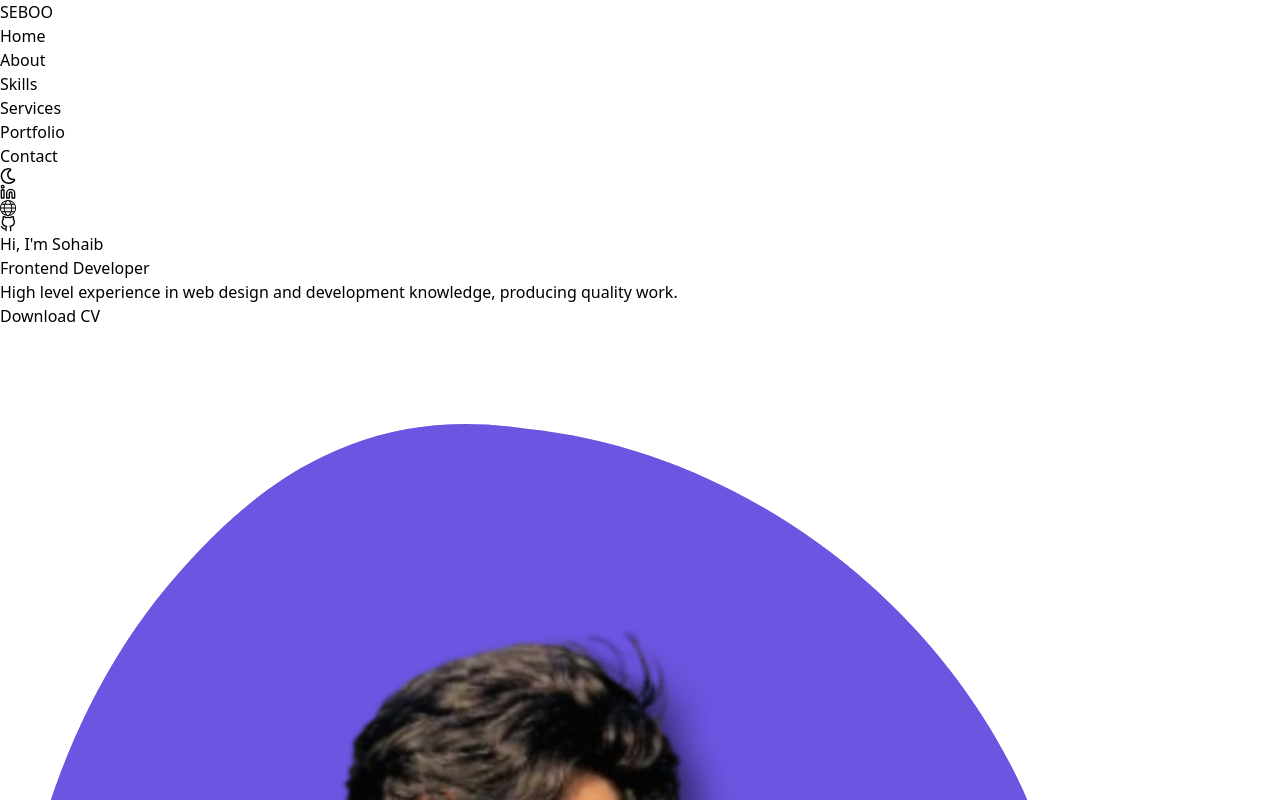
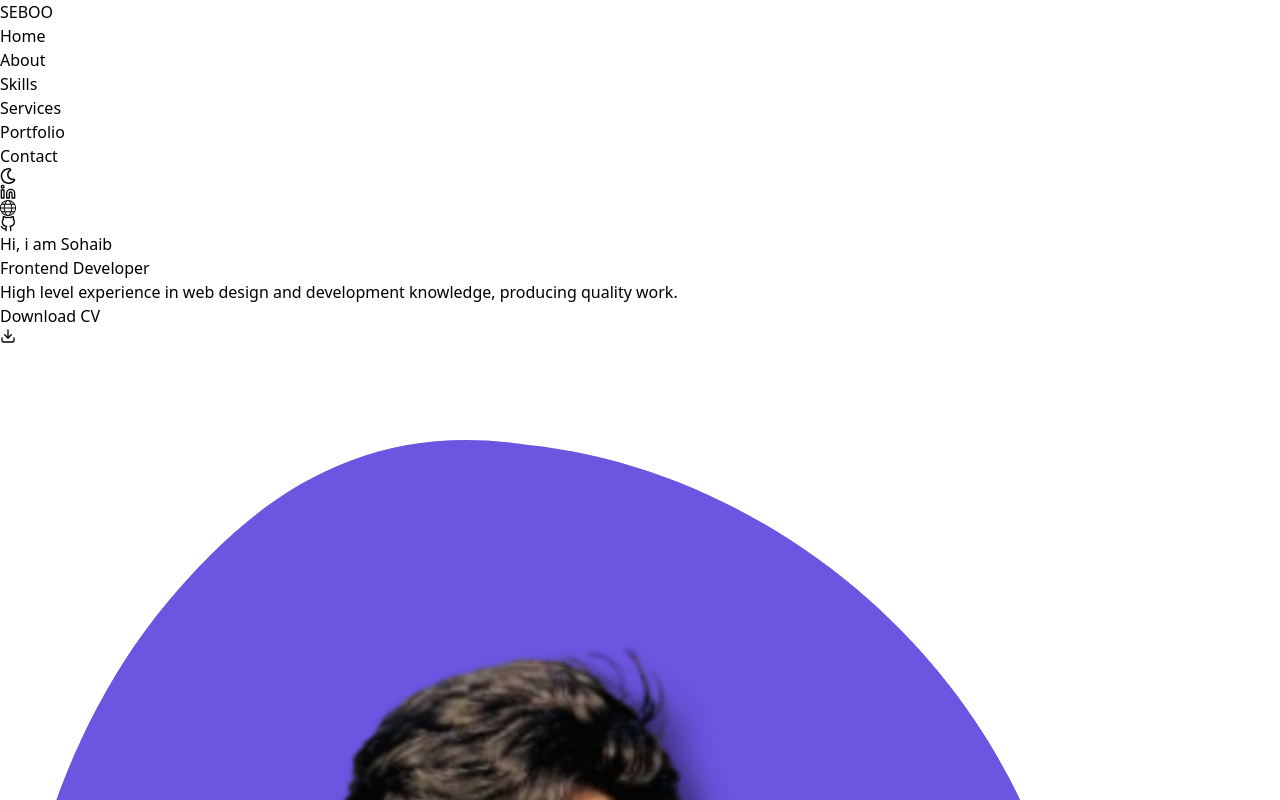
Before and after one commit to Seboo-Dogar/MyPortfolio-Web, a React (Vite) app: page / in a window 1280 px wide. Shown: the top 800 px of the page. Built offline with nearby package versions, Linux system fonts and the light colour scheme.

Commit message:
Make some basic changes in Main

```diff
--- a/src/components/Header.jsx
+++ b/src/components/Header.jsx
@@ -6,17 +6,17 @@
 export default function Header() {
     return (
         <header className='py-5'>
-            <div className='container mx-auto flex justify-between items-center'>
+            <div className='container mx-auto flex justify-between items-center bg-slate-400'>
                 <h1 className='text-2xl font-bold'>SEBOO</h1>
                 <nav className=''>
-                    <ul className="flex space-x-6 font-semibold">
+                    <ul className="flex items-center space-x-6 font-semibold">
                         <li><a href="#home" className="hover:underline">Home</a></li>
                         <li><a href="#about" className="hover:underline">About</a></li>
                         <li><a href="#skills" className="hover:underline">Skills</a></li>
                         <li><a href="#services" className="hover:underline">Services</a></li>
                         <li><a href="#portfolio" className="hover:underline">Portfolio</a></li>
                         <li><a href="#contact" className="hover:underline">Contact</a></li>
-                        <li><a href="#nightMood" className="inline"><FaRegMoon /></a></li>
+                        <li><a href="#nightMood" className=""><FaRegMoon /></a></li>
                     </ul>
                 </nav>
             </div>
--- a/src/components/Main.jsx
+++ b/src/components/Main.jsx
@@ -1,23 +1,24 @@
 import { FiLinkedin } from "react-icons/fi";
 import { TfiWorld } from "react-icons/tfi";
 import { FiGithub } from "react-icons/fi";
+import { FiDownload } from "react-icons/fi";
 
 export default function Main() {
     return (
         <>
         <section className="bg-gray-100 py-10">
-            <div className="container mx-auto px-4">
+            <div className="container mx-auto px-4 bg-slate-400">
                 <div className="flex items-center justify-center">
-                    <div className="mb-6 space-x-4">
+                    <div className="space-x-4">
                         <a href="https://www.linkedin.com/in/sohaib-aslam-dev/" className="" target="_blank" rel="noopener noreferrer"><FiLinkedin /></a>
                         <a href="#" className="" target="_blank" rel="noopener noreferrer"><TfiWorld /></a>
                         <a href="https://github.com/Seboo-Dogar" className="" target="_blank" rel="noopener noreferrer"><FiGithub /></a>
                     </div>
-                    <div className="">
-                        <h1>Hi, I'm Sohaib</h1>
+                    <div className="space-y-2">
+                        <h1>Hi, i am Sohaib</h1>
                         <h3>Frontend Developer</h3>
                         <p>High level experience in web design and development knowledge, producing quality work.</p>
-                        <a href="./src/assets/MyCV.pdf" download="MyCV.pdf" className="bg-blue-600 text-white py-2 px-4 rounded-lg shadow-md hover:bg-blue-700 transition duration-300">Download CV</a>
+                        <a href="./src/assets/MyCV.pdf" download="MyCV.pdf" className="bg-[#6c55e1] text-white py-2 px-4 rounded-lg inline-flex items-center">Download CV <FiDownload className="ml-2" /></a>
                     </div>
                     <div className="">
                         <img src="./src/assets/Seboo.png" alt="Seboo Profile" className="w-40 h-40"/>
```
